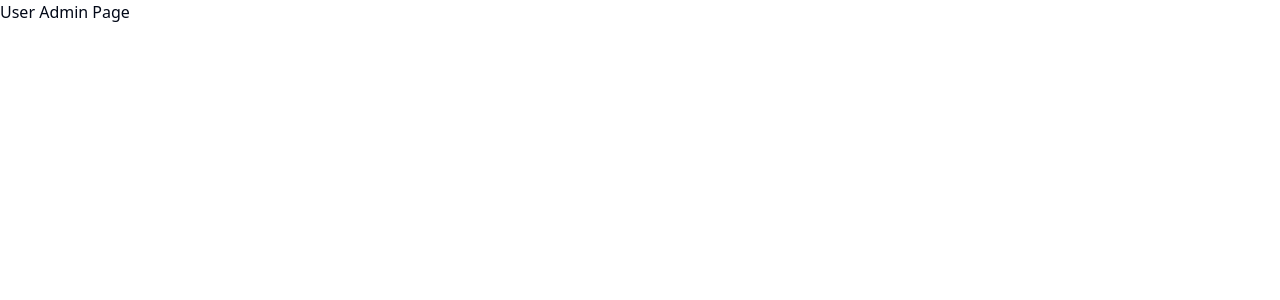
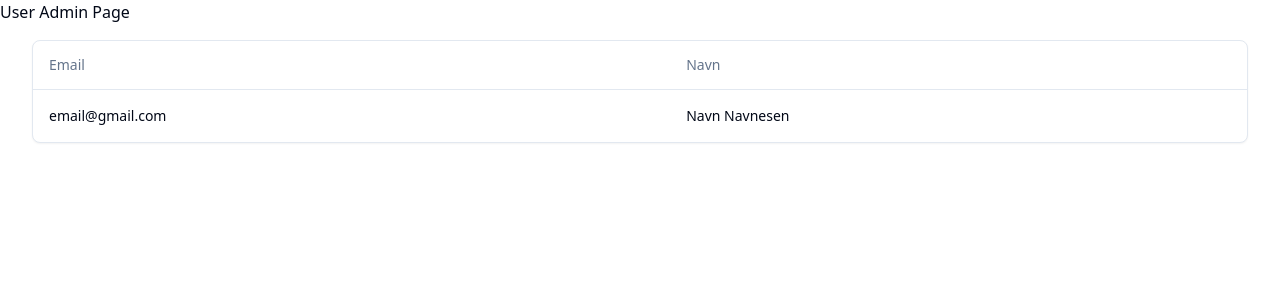
Before and after one commit to Hold-A-sys-projekt/generisk_vagtplan_, a React (Vite) app in the folder frontend/: page /admin/users in a window 1280 px wide. Shown: the top 300 px of the page. Built offline with nearby package versions, Linux system fonts and the light colour scheme.

Commit message:
users table

```diff
--- a/frontend/src/pages/UserAdminPage.jsx
+++ b/frontend/src/pages/UserAdminPage.jsx
@@ -1,10 +1,38 @@
+import { Card } from "@/components/ui/card";
+import {
+  Table,
+  TableCaption,
+  TableCell,
+  TableHead,
+  TableHeader,
+  TableRow,
+  TableBody,
+} from "@/components/ui/table";
 
 const UserAdminPage = () => {
-
   return (
     <div>
       <h1>User Admin Page</h1>
+      <div className="container my-4">
+        <Card>
+          <Table>
+            <TableHeader>
+              <TableRow>
+                <TableHead>Email</TableHead>
+                <TableHead>Navn</TableHead>
+              </TableRow>
+            </TableHeader>
+            <TableBody>
+              <TableRow>
+                <TableCell>email@gmail.com</TableCell>
+                <TableCell>Navn Navnesen</TableCell>
+              </TableRow>
+            </TableBody>
+          </Table>
+        </Card>
+      </div>
     </div>
-  )}
+  );
+};
 
 export default UserAdminPage;
```
